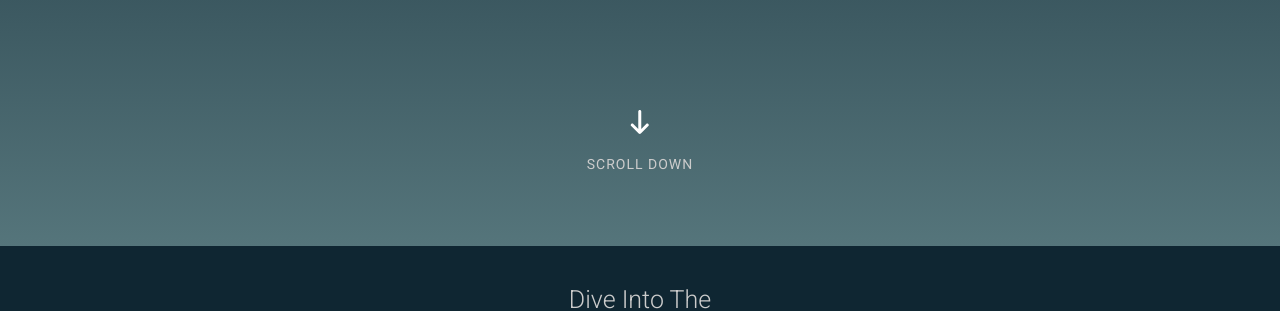
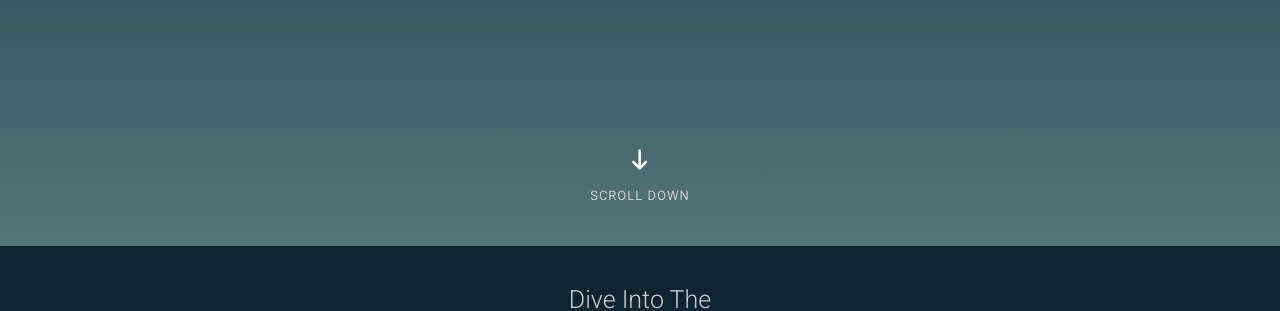
Before and after one commit to ivetkalchev/deepdivepod, a Jekyll site: the page built from index.html, in a window 1280 px wide. Shown: the part 564-875 px from the top of the page. Built offline with Jekyll 4.4.1, drawn with Linux system fonts in a browser that asks for light colours.

Commit message:
Update index-styles.css

```diff
--- a/assets/css/index-styles.css
+++ b/assets/css/index-styles.css
@@ -38,7 +38,7 @@
 
 .scroll-section {
     position: absolute;
-    bottom: 150px;
+    bottom: 120px;
     left: 50%;
     transform: translateX(-50%);
     display: flex;
@@ -47,13 +47,13 @@
 }
 
 .scroll-arrow {
-    width: 30px;
+    width: 25px;
     height: auto;
-    margin-bottom: 5px;
+    margin-bottom: 3px;
 }
 
 .scroll-down {
-    font-size: 14px;
+    font-size: 13px;
     color: #cccccc;
     text-transform: uppercase;
     letter-spacing: 1px;
```
